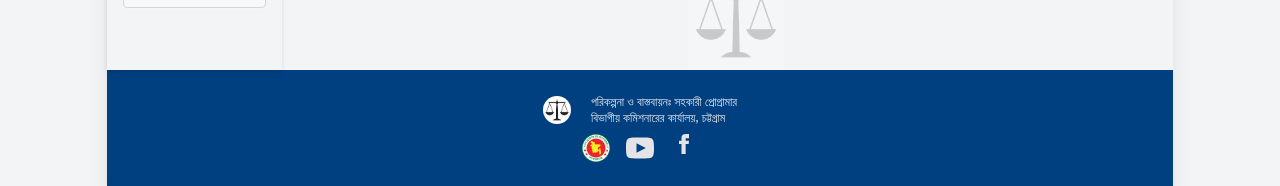
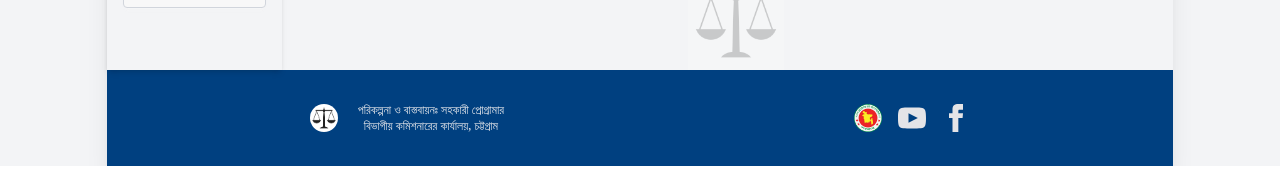
Before and after one commit to Tarekcou/mamladiary-client, a React (Vite) app: page / in a window 1280 px wide. Shown: the part 690-876 px from the top of the page. Built offline with nearby package versions, Linux system fonts and the light colour scheme; no server answers; a web font is replaced by a local one; what @react-pdf/renderer would draw is missing.

Commit message:
footer final

```diff
--- a/src/components/common/Footer.jsx
+++ b/src/components/common/Footer.jsx
@@ -3,16 +3,16 @@ import logo from "../../assets/bg-image.jpg"
 import govt from "../../assets/govt.png"
 const Footer = () => {
   return (
-  <footer className="footer  gap-2 place-items-center bg-[#004080] text-neutral-content items-center p-4 md:p-6">
+  <footer className="flex justify-around  gap-2 place-items-center bg-[#004080] text-neutral-content items-center p-4 md:p-8">
   <aside className="flex items-center ">
     <div className=" flex justify-center gap-5 items-center ">
       <img className="w-5 h-5 md:w-7 md:h-7  bg-white/50 rounded-full" src={logo} alt="logo" />
-        <p className="text-xs text-gray-200">
+        <p className="text-xs md:text-md text-gray-200 text-center">
           পরিকল্পনা ও বাস্তবায়নঃ সহকারী প্রোগ্রামার <br></br> বিভাগীয় কমিশনারের কার্যালয়, চট্টগ্রাম
         </p>
     </div>
   </aside>
-  <nav className="grid-flow-col gap-4  ">
+  <nav className="flex gap-4  ">
     <a href="https://www.chittagongdiv.gov.bd/"
       target="_blank"
       rel="noopener noreferrer">
@@ -38,7 +38,7 @@ const Footer = () => {
         xmlns="http://www.w3.org/2000/svg"
 
         viewBox="0 0 24 24"
-        className="fill-current w-5 h-5 md:w-7 md:h-7cursor-pointer">
+        className="fill-current w-5 h-5 md:w-7 md:h-7 cursor-pointer">
         <path
           d="M9 8h-3v4h3v12h5v-12h3.642l.358-4h-4v-1.667c0-.955.192-1.333 1.115-1.333h2.885v-5h-3.808c-3.596 0-5.192 1.583-5.192 4.615v3.385z"></path>
       </svg>
```
Lines whose indentation alone changed are shown as unchanged.
